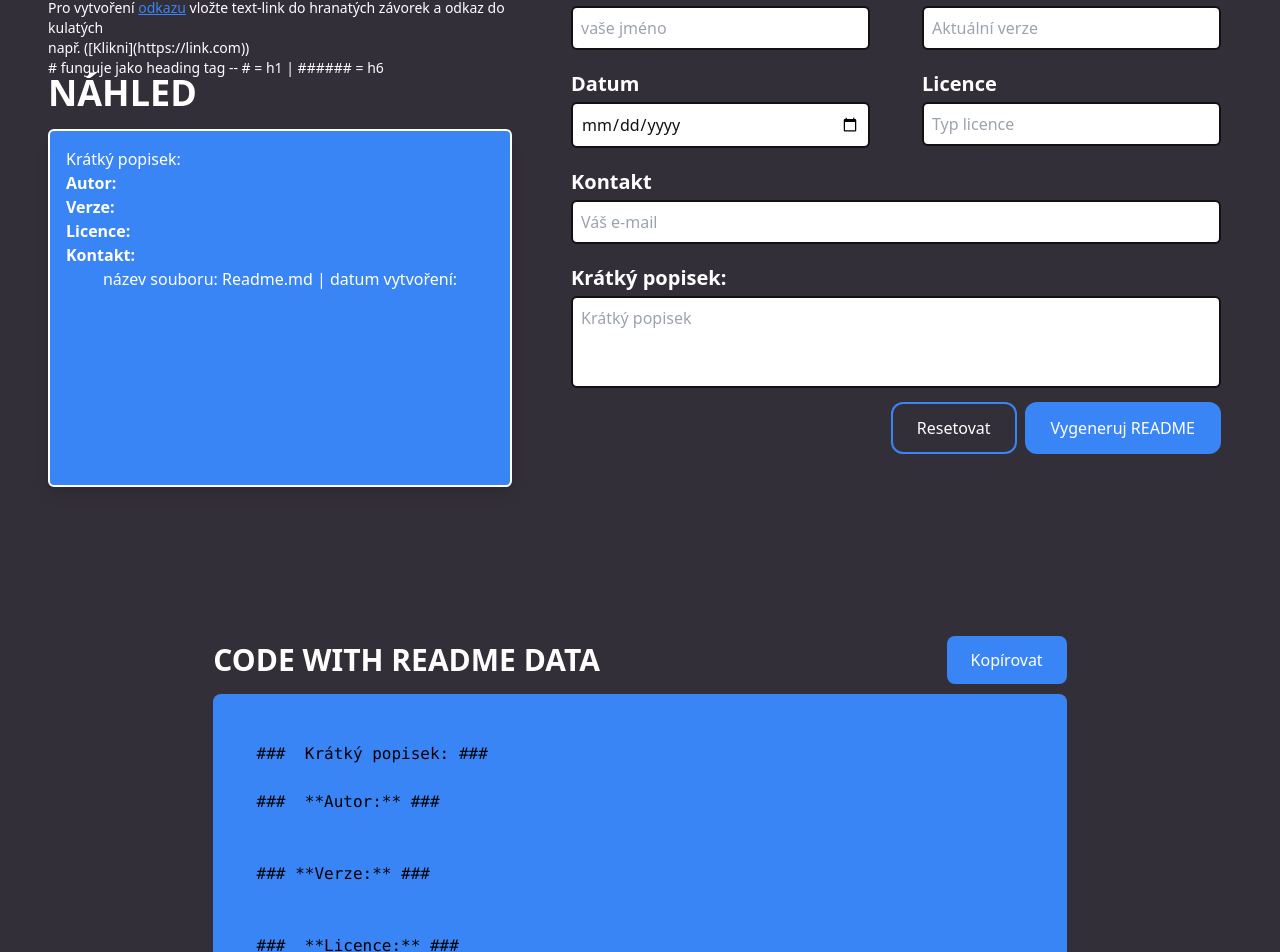
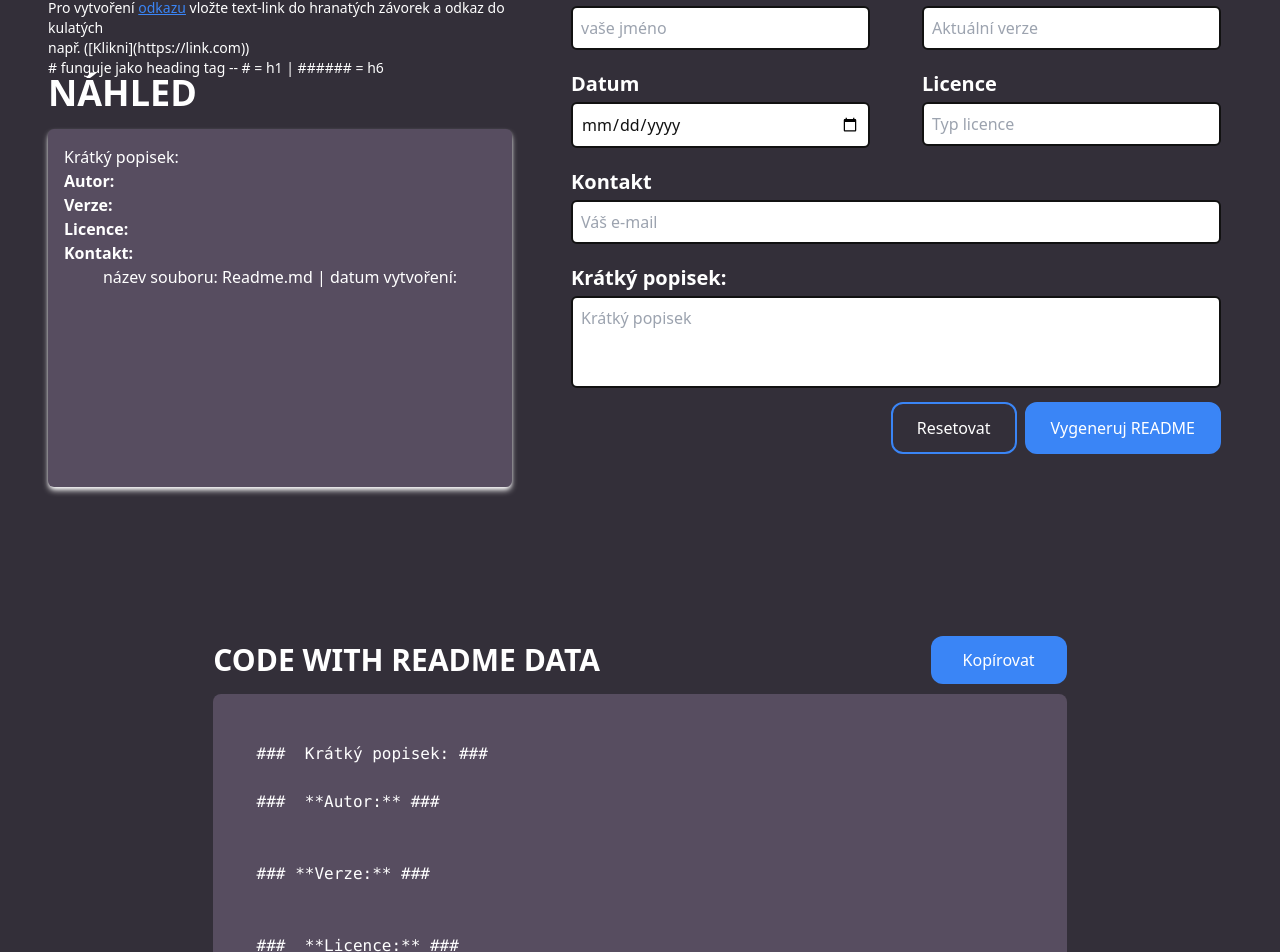
Before and after one commit to OndrejLosensky/generate-readme, a React (Create React App) app: page / in a window 1280 px wide. Shown: the part 974-1926 px from the top of the page. Built offline with nearby package versions, Linux system fonts and the light colour scheme; the HTML template or start-up script is replaced by a standard one.

Commit message:
změna barev

```diff
--- a/src/components/createReadme/CreateReadme.js
+++ b/src/components/createReadme/CreateReadme.js
@@ -160,8 +160,8 @@ ${newShortDescription}
               <p className='font-semibold text-whiteText text-left uppercase text-4xl '>
                 náhled
               </p>
-              <div className='text-left text-whiteText  justify-center mt-4 h-[70%] border-2 border-whiteText
-              rounded-md shadow-lg bg-buttonColor'>
+              <div className='text-left text-whiteText  justify-center mt-4 h-[70%]
+              rounded-md shadow-md shadow-whiteText bg-outputColor'>
                 {generatedReadme && (
                   <div className="markdown-content p-4">
                     <ReactMarkdown remarkPlugins={[gfm]}>
@@ -292,7 +292,7 @@ ${newShortDescription}
               <h2 className='uppercase text-3xl font-semibold text-whiteText text-left py-4 flex-grow-1'> code with readme data </h2>
               <div className='flex items-center justify-end'>
               <button
-                className={`px-6 py-3 text-whiteText rounded-lg ${
+                className={`px-8 py-3 text-whiteText rounded-xl ${
                   copied ? 'bg-copiedColor' : 'bg-buttonColor'
                 }`}
                 onClick={copyToClipboard}
@@ -303,7 +303,7 @@ ${newShortDescription}
             </div>
 
             <div className='h-1/2 flex justify-center items-start'>
-              <div className='bg-buttonColor rounded-lg h-[400px] w-full overflow-auto px-6'>
+              <div className='bg-outputColor rounded-lg h-[400px] w-full overflow-auto px-6 text-whiteText'>
               <pre>
                   <code ref={generatedReadmeRef}>
                     {generatedReadme}
--- a/src/components/hero/Hero.js
+++ b/src/components/hero/Hero.js
@@ -11,11 +11,11 @@ const Hero = () => {
           <p> jednoduchým způsobem vytvořte jednoduché readme pro vaše projekty </p>
           <p> vyplněním formuláře se vám vygeneruje váš soubor, který stačí zkopírovat a vložit </p>
           <div className='pt-4'>
-            <button className='px-6 py-3 border-buttonColor border-2 rounded-lg hover:-translate-y-1 duration-300'>
+            <button className='px-6 py-3 border-buttonColor border-2 rounded-xl hover:-translate-y-1 duration-300'>
               Dokumentace
             </button>
             <button
-              className='px-6 py-3 border-2 border-buttonColor bg-buttonColor rounded-lg ml-4 hover:-translate-y-1 duration-300'
+              className='px-6 py-3 border-2 border-buttonColor bg-buttonColor rounded-xl ml-4 hover:-translate-y-1 duration-300'
               onClick={() => {
                 document.documentElement.classList.add('scroll-animation');
                 const headingElement = document.getElementById('firstBorder');
--- a/tailwind.config.js
+++ b/tailwind.config.js
@@ -12,7 +12,8 @@ module.exports = {
     cardBg: "#202336",
     buttonColor: "#3A85F6",
     buttonHover: "#3268B9",
-    copiedColor: "#47ED6D",
+    copiedColor: "#66BD5F",
+    outputColor: "#574D60",
   }
   },
   plugins: [],
```
